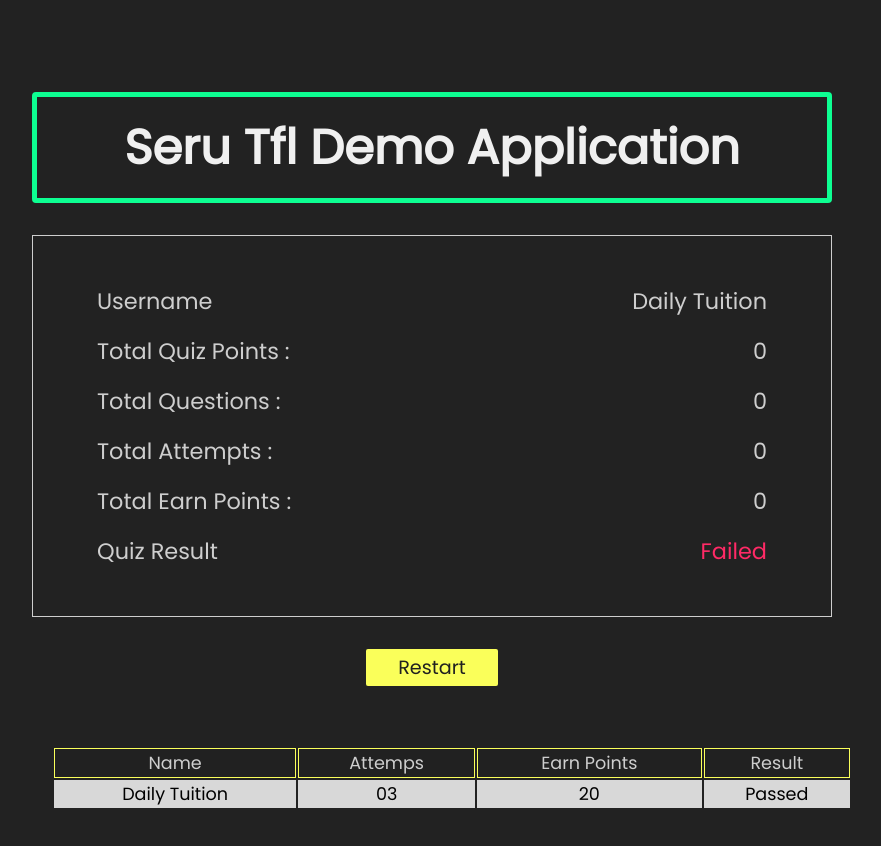
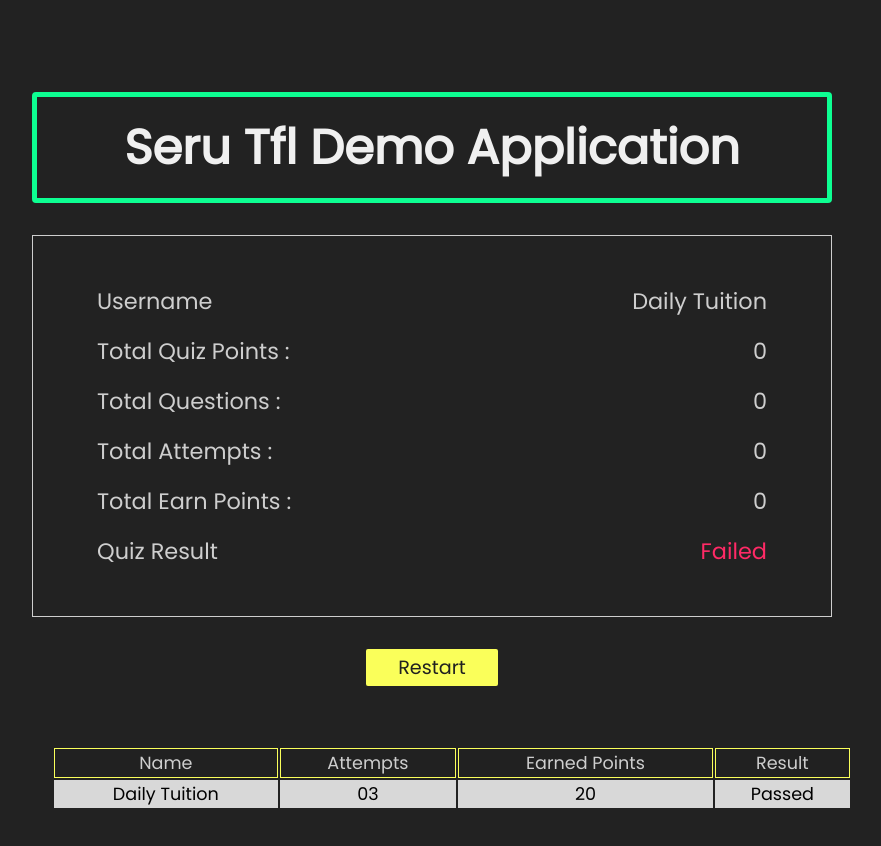
Before and after one commit to miladamin2010-commit/SeruApp, a React (Create React App) app: page /result in a window 1280 px wide. Shown: the top 846 px of the page, without its empty margins (208-1089 px from the left). Built offline with nearby package versions, Linux system fonts and the light colour scheme.

Commit message:
typo fix

```diff
--- a/src/components/ResultTable.js
+++ b/src/components/ResultTable.js
@@ -7,8 +7,8 @@
             <thead className='table-header'>
                 <tr className='table-row'>
                     <td>Name</td>
-                    <td>Attemps</td>
-                    <td>Earn Points</td>
+                    <td>Attempts</td>
+                    <td>Earned Points</td>
                     <td>Result</td>
                 </tr>
             </thead>
```
